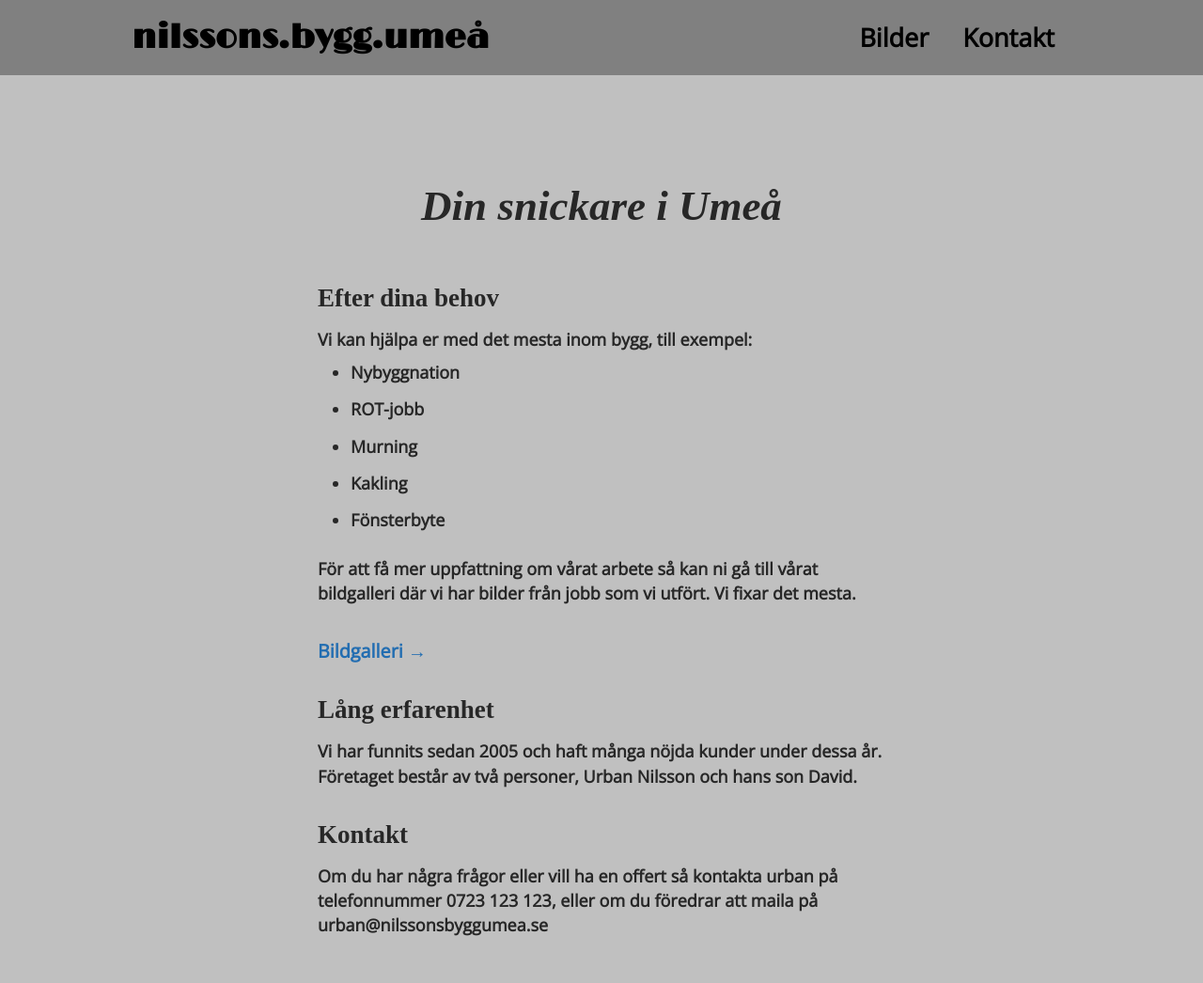
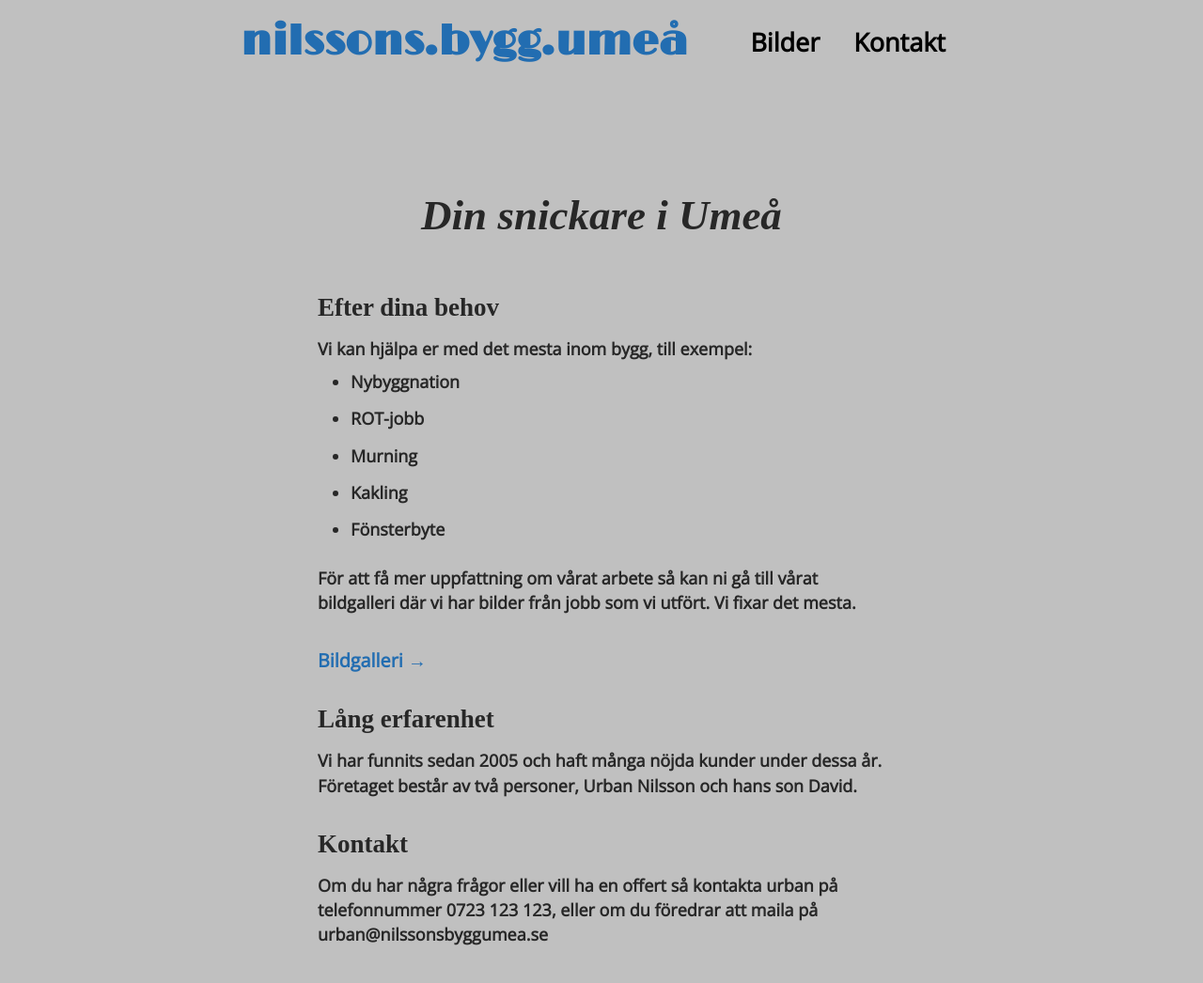
Before and after one commit to Alenius/nbu, a Gatsby site: page / in a window 1280 px wide. Shown: the top 1046 px of the page at 94% size. Built offline with nearby package versions, Linux system fonts and the light colour scheme; Gatsby itself is replaced by a stand-in of ours.

Commit message:
style (header):
opted for a brighter design

```diff
--- a/src/components/header.js
+++ b/src/components/header.js
@@ -4,21 +4,24 @@ import React from "react"
 import styled from "styled-components"
 
 const HeaderRoot = styled.header`
-  background: gray;
+  display: flex;
+  width: 100%;
 `
 
 const HeaderContainer = styled.div`
   margin: 0 auto;
-  max-width: 1000px;
-  height: 80px;
+  width: 60%;
+  height: 5rem;
   display: flex;
   flex-direction: row;
   justify-content: space-between;
   align-items: center;
 `
-const Logo = styled.div`
+const Logo = styled(Link)`
+  color: #226db1;
   font-family: Limelight, serif;
-  font-size: 2rem;
+  font-size: 2.5rem;
+  text-decoration: none;
 `
 
 const LinkContainer = styled.div`
@@ -42,27 +45,27 @@ const StyledLink = styled(Link)`
   padding: 0px 1rem;
 
   :hover {
-    color: lightblue;
+    color: #226db1;
   }
 `
 
 const Header = ({ siteTitle }) => (
   <HeaderRoot>
     <HeaderContainer>
-      <Logo>
-        <Link
-          to="/"
-          style={{
-            color: `black`,
-            textDecoration: `none`,
-          }}
+      <Logo to="/">{siteTitle}</Logo>
+      <LinkContainer>
+        <StyledLink
+          to="/pictures/"
+          activeStyle={{ color: "#226db1", textDecoration: "underline" }}
         >
-          {siteTitle}
-        </Link>
-      </Logo>
-      <LinkContainer>
-        <StyledLink to="/pictures/">Bilder</StyledLink>
-        <StyledLink to="/contact/">Kontakt</StyledLink>
+          Bilder
+        </StyledLink>
+        <StyledLink
+          to="/contact/"
+          activeStyle={{ color: "#226db1", textDecoration: "underline" }}
+        >
+          Kontakt
+        </StyledLink>
       </LinkContainer>
     </HeaderContainer>
   </HeaderRoot>
```
